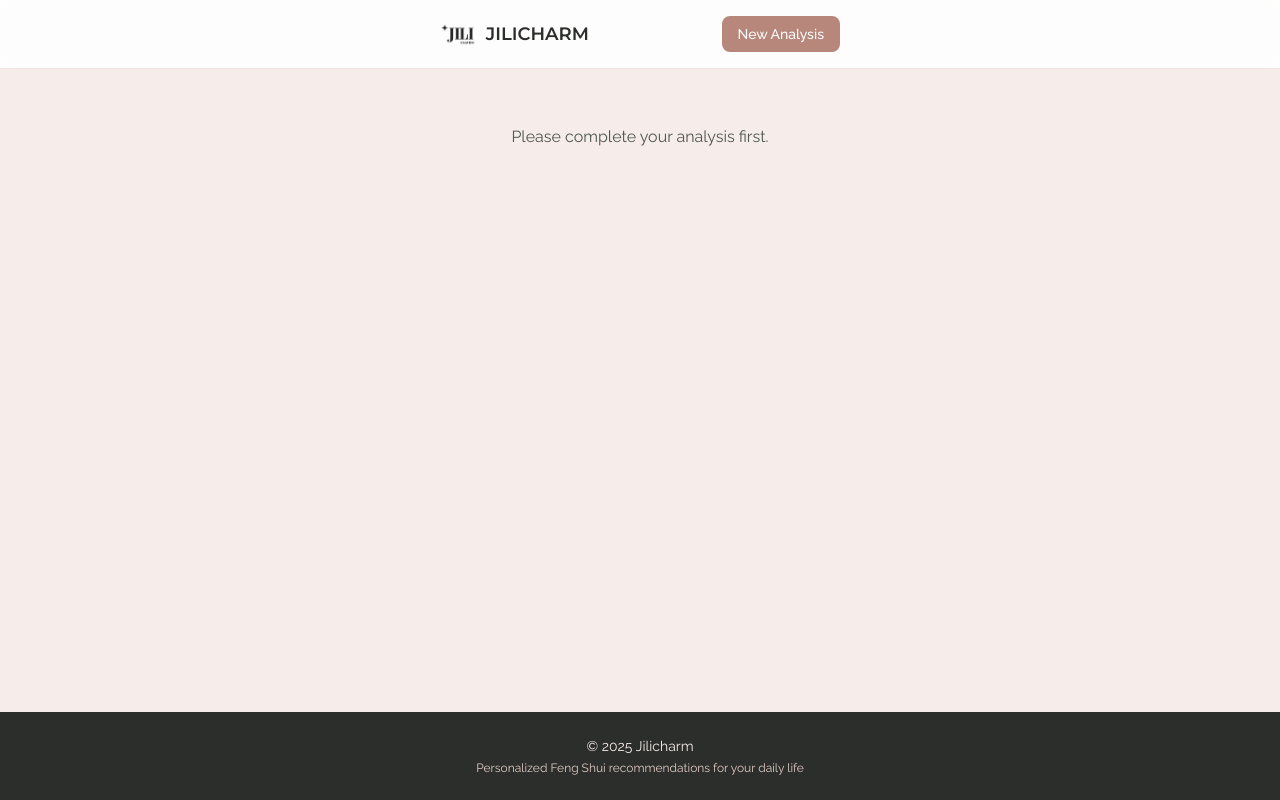
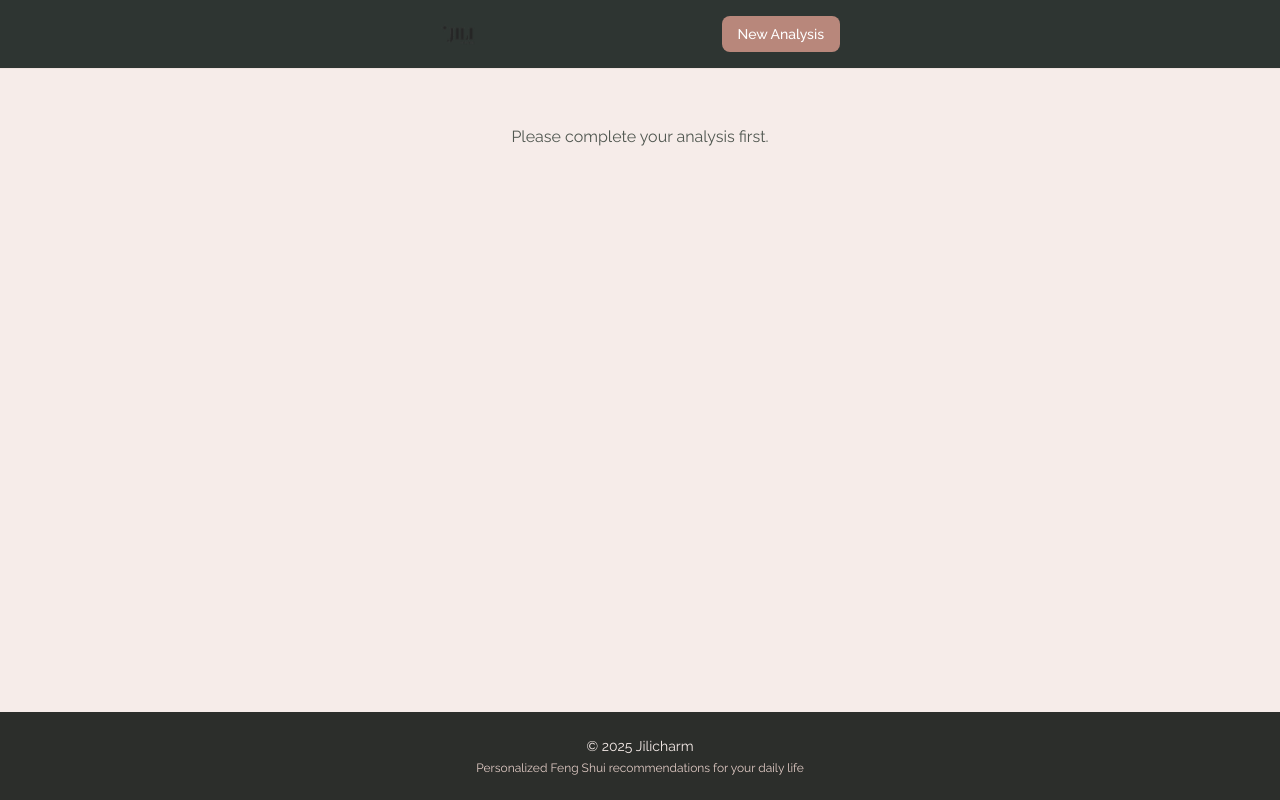
Before and after one commit to tannibunni/jilicharm-bolt, a React (Vite) app: page /recommendations/1 in a window 1280 px wide. Built offline with nearby package versions, Linux system fonts and the light colour scheme.

Commit message:
style: update Header to use #2E3532 background, remove text, show only logo and button

```diff
--- a/src/components/layout/Header.tsx
+++ b/src/components/layout/Header.tsx
@@ -10,23 +10,20 @@ const Header: React.FC<HeaderProps> = ({ showNewAnalysis = true }) => {
   const navigate = useNavigate();
 
   return (
-    <header className="bg-white/90 backdrop-blur-sm border-b border-primary-100 sticky top-0 z-50">
+    <header className="bg-[#2E3532] border-b border-primary-100 sticky top-0 z-50">
       <div className="max-w-md mx-auto px-4 sm:px-6 py-4 flex items-center justify-between">
-        {/* Logo */}
+        {/* Logo only */}
         <a
           href="https://jilicharm.com/"
           target="_blank"
           rel="noopener noreferrer"
-          className="flex items-center space-x-2 hover:opacity-80 transition-opacity"
+          className="flex items-center hover:opacity-80 transition-opacity"
         >
           <img
             src={logoImage}
             alt="JILICHARM"
             className="h-8 w-auto"
           />
-          <span className="text-lg font-display text-accent-800 font-semibold">
-            JILICHARM
-          </span>
         </a>
 
         {/* New Analysis Button */}
```
